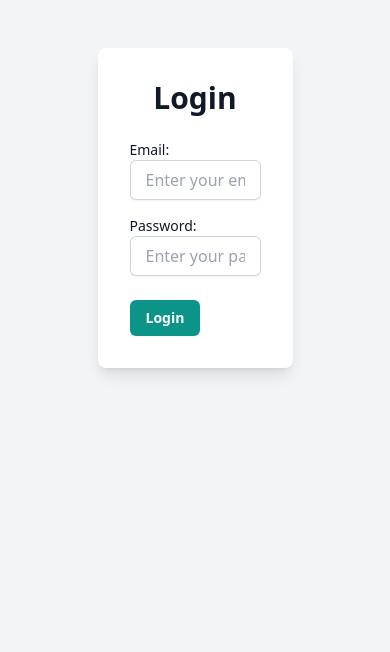
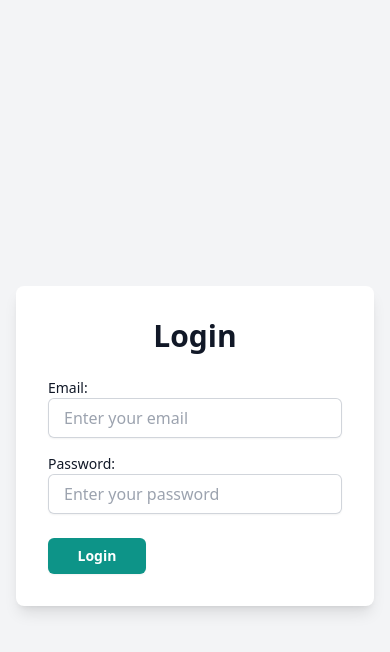
Before and after one commit to VanessaKasei/Ecommerce, a React (Create React App) app: page /login in a window 390 px wide. Shown: the top 652 px of the page. Built offline with nearby package versions, Linux system fonts and the light colour scheme.

Commit message:
responsive log in page

```diff
--- a/src/Components/Auth/Login.js
+++ b/src/Components/Auth/Login.js
@@ -5,13 +5,12 @@ import { useNavigate } from "react-router-dom";
 import { toast, ToastContainer } from "react-toastify";
 import { setUserId } from "../../Redux/actions/userActions";
 
-
-
 const API_BASE_URL = process.env.REACT_APP_API_BASE_URL;
 
 const Login = () => {
   const [password, setPassword] = useState("");
   const [email, setEmail] = useState("");
+  // eslint-disable-next-line no-unused-vars
   const [cartItems, setCartItems] = useState([]);
   const navigate = useNavigate();
   const dispatch = useDispatch();
@@ -82,8 +81,8 @@ const Login = () => {
   };
 
   return (
-    <div className="min-h-screen flex items-start justify-center  bg-gray-100 ">
-      <div className="w-1/2 bg-white p-8 rounded-lg shadow-lg mt-12">
+    <div className="min-h-screen flex items-center justify-center bg-gray-100 px-4 sm:px-6 lg:px-8">
+      <div className="w-full max-w-md bg-white p-8 rounded-lg shadow-lg mt-12">
         <div>
           <h2 className="text-center text-3xl font-bold text-gray-900 mb-6">
             Login
@@ -125,7 +124,7 @@ const Login = () => {
           <div>
             <button
               type="submit"
-              className=" bg-teal-600 text-white py-2 px-4 rounded-md text-sm font-semibold shadow-sm hover:bg-teal-700 focus:outline-none focus:ring-2 focus:ring-teal-600 focus:ring-opacity-50"
+              className="w-1/3 bg-teal-600 text-white py-2 px-4 rounded-md text-sm font-semibold shadow-sm hover:bg-teal-700 focus:outline-none focus:ring-2 focus:ring-teal-600 focus:ring-opacity-50"
             >
               Login
             </button>
```
